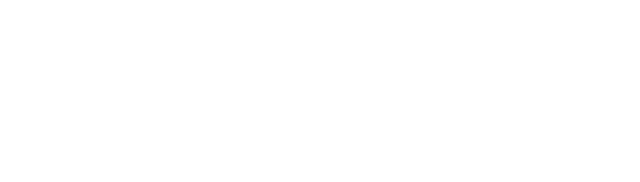
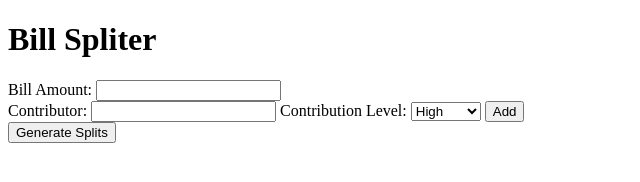
Before and after one commit to s-afrid/Bill-Splitter, a plain HTML site: page index.html in a window 1280 px wide. Shown: the whole page, without its empty margins (0-640 px from the left). Drawn offline with Linux system fonts and the light colour scheme.

Commit message:
html skeleton

```diff
--- a/index.html
+++ b/index.html
@@ -1,11 +1,35 @@
 <!DOCTYPE html>
 <html lang="en">
-<head>
-    <meta charset="UTF-8">
-    <meta name="viewport" content="width=device-width, initial-scale=1.0">
+  <head>
+    <meta charset="UTF-8" />
+    <meta name="viewport" content="width=device-width, initial-scale=1.0" />
     <title>Bill Splitter</title>
-</head>
-<body>
+  </head>
+  <body>
+    <header>
+      <h1>Bill Spliter</h1>
+    </header>
+    <div class="inputs">
+    <label for="bill_amount">Bill Amount: </label>
+      <input type="text" name="bill_amount" id="bill_amount" />
+      <br />
+      <label>Contributor: </label>
+      <input type="text" name="contributor" id="contributor" />
+      <label>Contribution Level: </label>
+      <select name="level" id="level">
+        <option value="high">High</option>
+        <option value="med">Medium</option>
+        <option value="opel">Low</option>
+      </select>
+      <button>Add</button>
+      <br>
+      <button>Generate Splits</button>
+    </div>
+    <div class="splits">
+        <ul>
+
+        </ul>
+    </div>
     <script src="script.js"></script>
-</body>
+  </body>
 </html>
--- a/script.js
+++ b/script.js
@@ -26,11 +26,6 @@ function getSplits(totalBill,nhigh,nmed,nlow){
     for(let i = 1; i<=nlow;i++){
         lcontribution.push(parseFloat((low_unit*per_unit).toFixed(2)))
     }
-
-
-    console.log(hcontribution);
-    console.log(mcontribution);
-    console.log(lcontribution);
 }
 
 let totalBill = 200;
```
